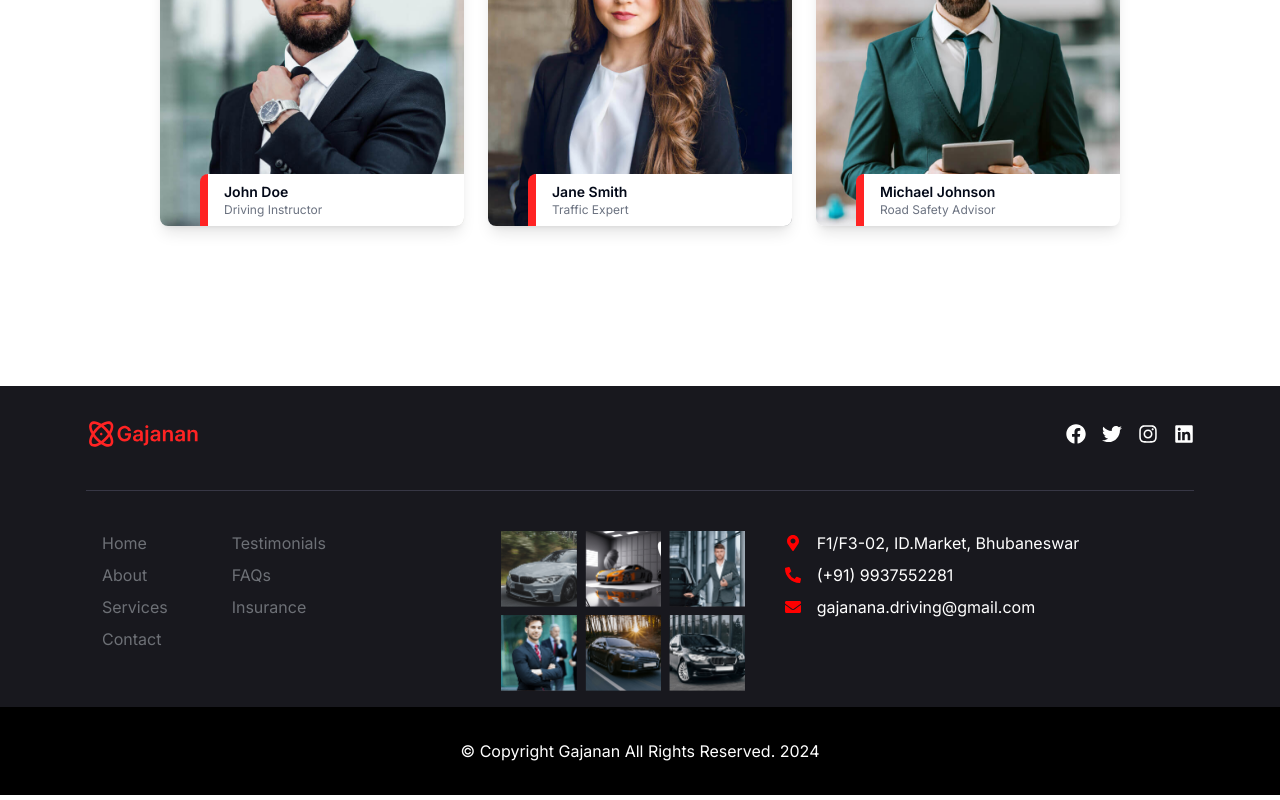
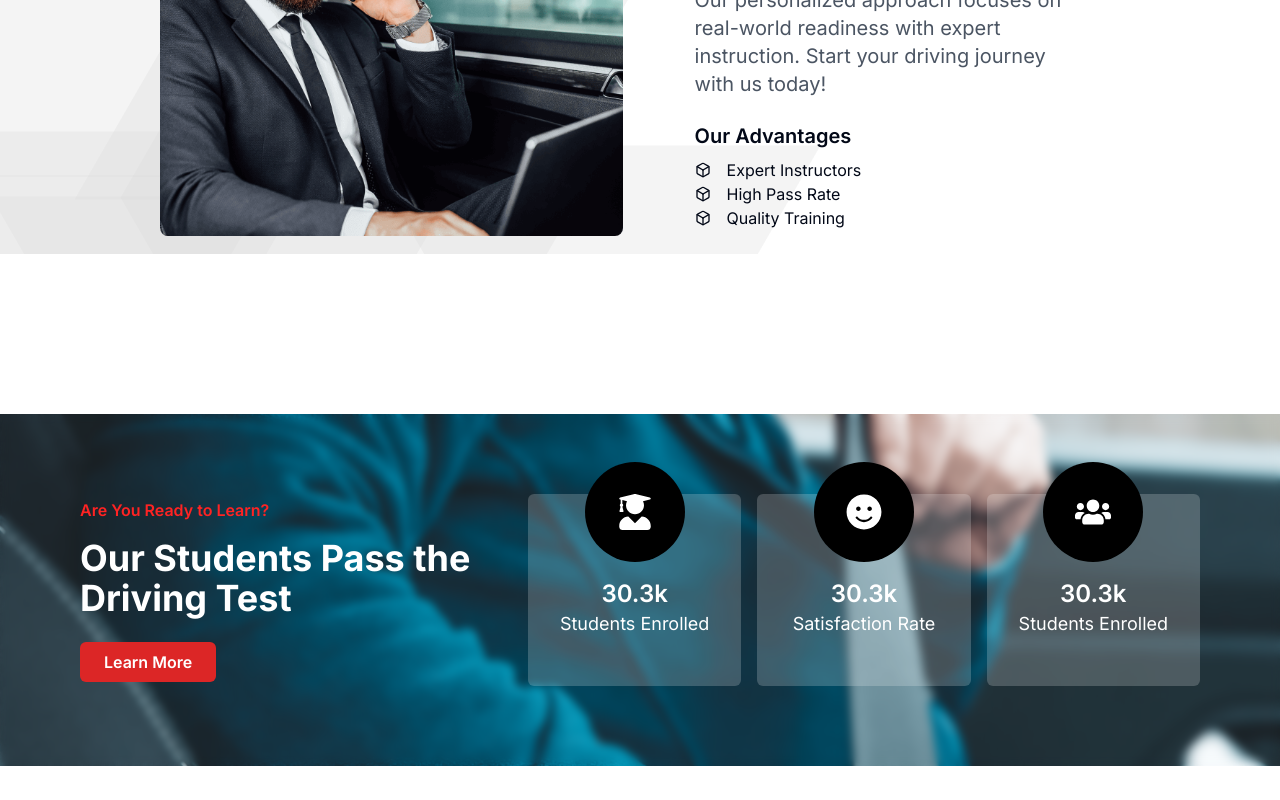
Before and after one commit to Rajesh01-star/Gajanan, a Next.js app: page /about in a window 1280 px wide. Shown: the part 780-1580 px from the top of the page. Built offline with nearby package versions, Linux system fonts and the light colour scheme.

Commit message:
70% done

```diff
--- /dev/null
+++ b/app/Components/AboutPage/CredibleSection.jsx
@@ -0,0 +1,70 @@
+import Image from "next/image";
+import { FaUserGraduate, FaSmile, FaUsers } from "react-icons/fa";
+
+const StatsCard = ({ icon, title, value }) => {
+  return (
+    <div className="bg-white bg-opacity-20 backdrop-filter backdrop-blur-md rounded-md flex flex-col items-center md:w-1/3 h-48 cursor-pointer hover:bg-[#ff2323] transition-all ease-in-out duration-500">
+      {icon}
+      <div className="flex flex-col items-center -translate-y-4">
+        <h4 className="text-white font-semibold text-2xl">{value}</h4>
+        <p className="text-white text-lg">{title}</p>
+      </div>
+    </div>
+  );
+};
+
+const AboutPageHero = () => {
+  return (
+    <section className="bg-[url('/pageHero.png')] w-full bg-cover">
+      {/* Left Section */}
+      <div className="lg:mt-40 mt-20 py-20 px-4 md:px-10 lg:px-20 flex flex-col md:flex-row justify-between items-center backdrop-blur-sm">
+        <div className="text-white w-full md:w-1/2 lg:w-2/5">
+          <h3 className="lg:text-base text-lg font-semibold mb-4 text-[#ff2323]">
+            Are You Ready to Learn?
+          </h3>
+          <h2 className="text-3xl md:text-4xl font-bold mb-6">
+            Our Students Pass the Driving Test
+          </h2>
+          <button className="bg-red-600 hover:bg-red-700 text-white font-semibold py-2 px-6 rounded-md">
+            Learn More
+          </button>
+        </div>
+
+        {/* Right Section */}
+        <div className="flex flex-col md:flex-row w-full md:w-1/2 lg:w-3/5 px-20 lg:py-0 py-8 lg:px-0 lg:gap-4 gap-10">
+          <StatsCard
+            icon={
+              <div className="rounded-full bg-black overflow-hidden flex justify-center items-center p-8 -translate-y-8">
+                <FaUserGraduate className="text-white text-4xl" />
+              </div>
+            }
+            title="Students Enrolled"
+            value="30.3k"
+          />
+
+          <StatsCard
+            icon={
+              <div className="rounded-full bg-black overflow-hidden flex justify-center items-center p-8 -translate-y-8">
+                <FaSmile className="text-white text-4xl" />
+              </div>
+            }
+            title="Satisfaction Rate"
+            value="30.3k"
+          />
+
+          <StatsCard
+            icon={
+              <div className="rounded-full bg-black overflow-hidden flex justify-center items-center p-8 -translate-y-8">
+                <FaUsers className="text-white text-4xl" />
+              </div>
+            }
+            title="Students Enrolled"
+            value="30.3k"
+          />
+        </div>
+      </div>
+    </section>
+  );
+};
+
+export default AboutPageHero;
--- a/app/Components/CustomCursor.jsx
+++ b/app/Components/CustomCursor.jsx
@@ -1,6 +1,6 @@
-'use client'
+"use client";
 
-import { useEffect, useState } from 'react';
+import { useEffect, useState } from "react";
 
 const CustomCursor = () => {
   const [position, setPosition] = useState({ x: 0, y: 0 });
@@ -10,10 +10,10 @@ const CustomCursor = () => {
       setPosition({ x: e.clientX, y: e.clientY });
     };
 
-    document.addEventListener('mousemove', updateCursorPosition);
+    document.addEventListener("mousemove", updateCursorPosition);
 
     return () => {
-      document.removeEventListener('mousemove', updateCursorPosition);
+      document.removeEventListener("mousemove", updateCursorPosition);
     };
   }, []);
 
@@ -22,7 +22,8 @@ const CustomCursor = () => {
       className="custom-cursor hidden lg:block"
       style={{
         left: `${position.x}px`,
-        top: `${position.y}px`
+        top: `${position.y}px`,
+        transition: "left 0.3s ease, top 0.3s ease", // Add transitions here
       }}
     ></div>
   );
--- a/app/Components/FAQSection.jsx
+++ b/app/Components/FAQSection.jsx
@@ -1,10 +1,10 @@
 "use client";
 
 import { useState } from "react";
-import { FaPlus } from "react-icons/fa";
+import { FaPlus, FaMinus } from "react-icons/fa";
 
 const FAQSection = () => {
-  const [selectedQuestion, setSelectedQuestion] = useState(null);
+  const [selectedQuestion, setSelectedQuestion] = useState(1);
 
   const faqs = [
     {
@@ -56,7 +56,7 @@ const FAQSection = () => {
               className="w-full h-full object-cover rounded-lg"
             />
             <div className="absolute top-1/2 left-1/2 transform -translate-x-1/2 -translate-y-1/2">
-              <div className="bg-black bg-opacity-50 rounded-lg px-20 py-10 backdrop-blur-lg">
+              <div className="bg-black bg-opacity-50 rounded-lg px-20 py-10 backdrop-blur-md">
                 <span className="text-4xl font-bold mb-1 flex items-center justify-center text-[#ff2323]">
                   25 <FaPlus className="text-2xl mr-1" />
                 </span>
@@ -75,23 +75,30 @@ const FAQSection = () => {
           {faqs.map((faq) => (
             <div
               key={faq.id}
-              className={`p-4 rounded-lg shadow-md cursor-pointer relative overflow-hidden inline-block ${
-                selectedQuestion === faq.id ? "expanded" : ""
-              } border-[1px] border-black w-full`}
+              className={`p-4 rounded-lg shadow-md cursor-pointer relative overflow-hidden inline-block border-[1px] border-black w-full transition-all ease-in-out duration-700 ${
+                selectedQuestion === faq.id ? "h-32" : "h-16"
+              }`}
               onClick={() => setSelectedQuestion(faq.id)}
             >
+              <div className="flex justify-between items-center">
                 <h3 className="text-xl font-semibold">{faq.question}</h3>
-              {selectedQuestion === faq.id && (
+                {selectedQuestion === faq.id ? (
+                  <div className="bg-[#ff2323] text-white rounded-2xl p-2">
+                    <FaMinus />
+                  </div>
+                ) : (
+                  <div className="bg-gray-200 text-black rounded-2xl p-2">
+                    <FaPlus />
+                  </div>
+                )}
+              </div>
               <p
-                  className={`text-gray-700 mt-2 bottom-0 left-0 w-full transition-opacity duration-300 ${
-                    selectedQuestion === faq.id
-                      ? "block"
-                      : "hidden pointer-events-none"
+                className={`text-gray-700 mt-2 transition-all ease-in-out duration-1000 ${
+                  selectedQuestion === faq.id ? "h-auto block" : "h-0 hidden"
                 }`}
               >
                 {faq.answer}
               </p>
-              )}
             </div>
           ))}
         </div>
--- a/app/about/page.js
+++ b/app/about/page.js
@@ -1,12 +1,17 @@
+import CredibleSection from "../Components/AboutPage/CredibleSection";
 import InstructorSection from "../Components/AboutPage/InstructorSection";
 import PageHero from "../Components/PageHero";
 import SubHeading from "../Components/SubHeading";
+import WhyChooseUs from "../Components/WhyChooseUs";
 
 // component imports
 export default function About() {
   return (
     <main>
-      <PageHero pageTitle={"About"}/>
+      <PageHero pageTitle={"About"} />
+      <SubHeading text={"Develop your skills"} />
+      <WhyChooseUs />
+      <CredibleSection />
       <SubHeading text={"Our Instructos"} />
       <InstructorSection />
     </main>
--- a/app/layout.js
+++ b/app/layout.js
@@ -18,8 +18,8 @@ export default function RootLayout({ children }) {
         <Navbar />
         {children}
         <Footer />
+        <CustomCursor />
       </body>
-      <CustomCursor />
     </html>
   );
 }
--- a/app/page.js
+++ b/app/page.js
@@ -11,9 +11,9 @@ export default function Home() {
     <main>
       <HeroSection />
       <PointersSection />
-      <SubHeading text={"Get to know us"}/>
+      <SubHeading text={"Get to know us"} />
       <WhyChooseUs />
-      <SubHeading text={"Courses available"}/>
+      <SubHeading text={"Courses available"} />
       <CourseOptionsSection />
       <SubHeading text={"Our Testimonials"} />
       <TestimonialSection />
```
Also changed, not shown: app/Components/WhyChooseUs.jsx (+6 -4 lines). Lines whose indentation alone changed are shown as unchanged.
